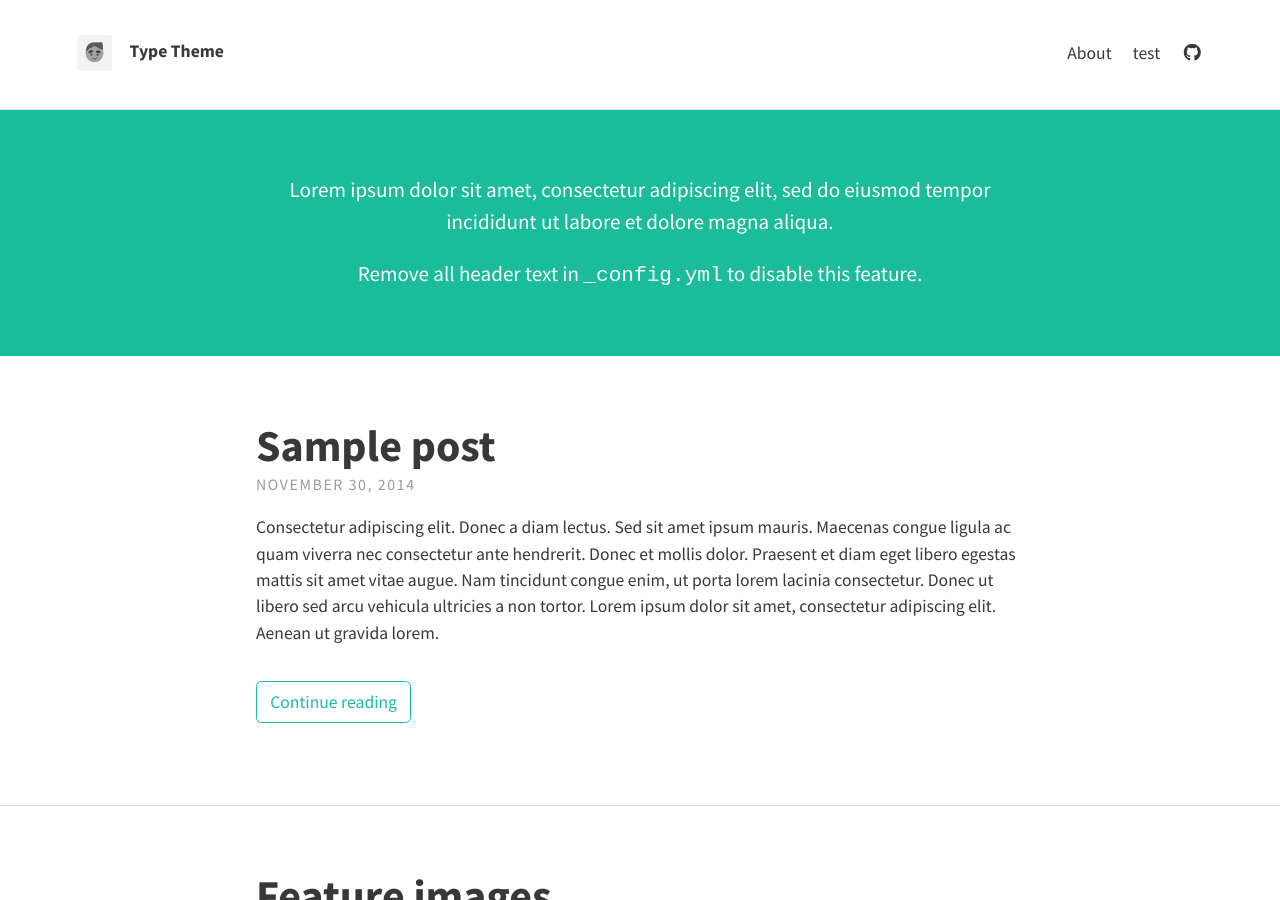
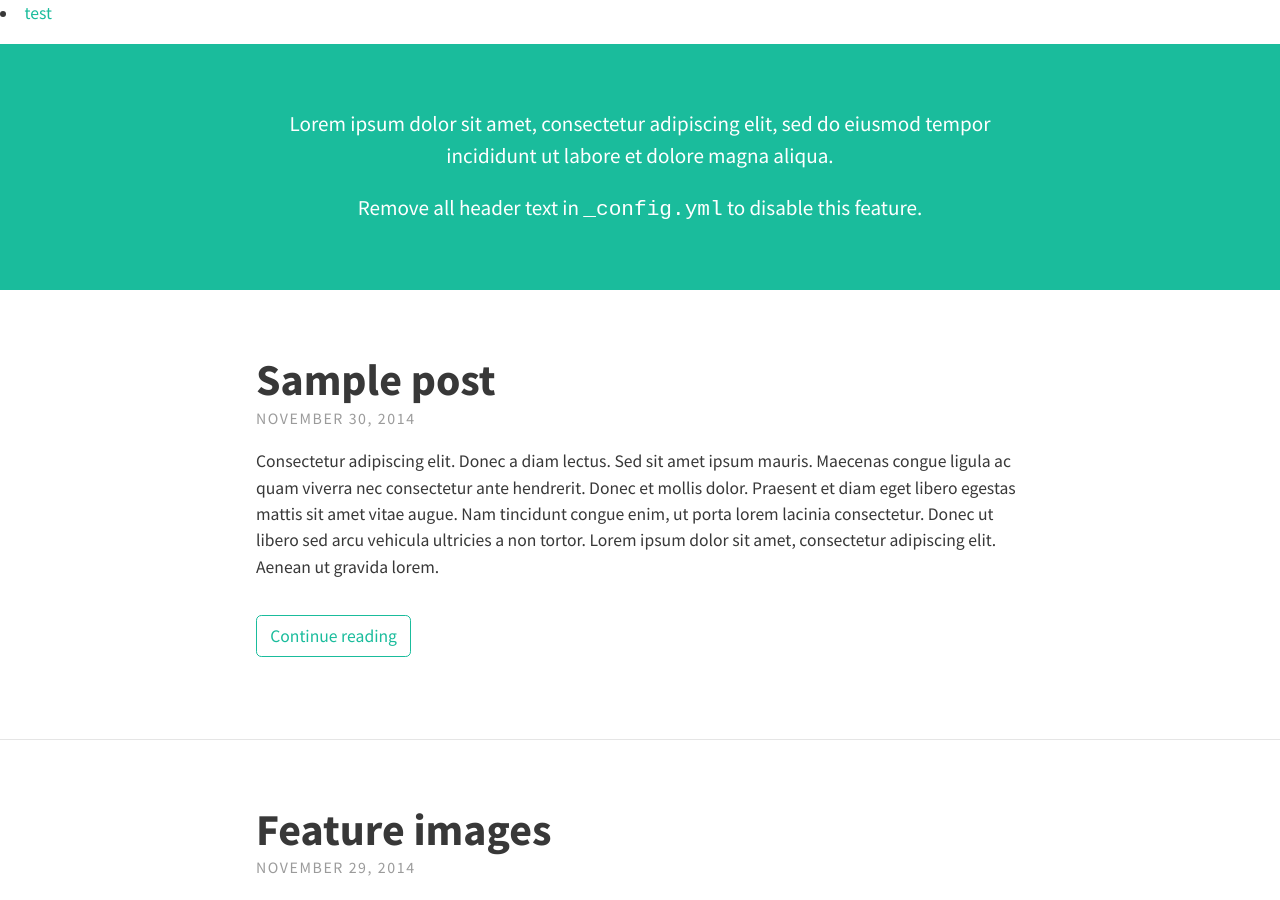
Before and after one commit to 0n1dev/React, a Jekyll site: the page built from index.html, in a window 1280 px wide and 900 px high. Built offline with Jekyll 4.4.1, drawn with Linux system fonts in a browser that asks for light colours; nearby versions of some CDN libraries; the list of posts is cut into pages by our own code.

Commit message:
category edit

```diff
--- a/_includes/header.html
+++ b/_includes/header.html
@@ -1,48 +1,15 @@
-<header class="site-header">
-	<div class="branding">
-		{% if site.theme_settings.gravatar %}
-		<a href="{{ site.baseurl }}/">
-			<img class="avatar" src="https://secure.gravatar.com/avatar/{{ site.theme_settings.gravatar }}?s=100" alt=""/>
-		</a>
-		{% elsif site.theme_settings.avatar %}
-		<a href="{{ site.baseurl }}/">
-			<img class="avatar" src="{{ site.baseurl }}/{{ site.theme_settings.avatar }}" alt=""/>
-		</a>
+<header class="site-category">
+	<ul>
+
+		{% assign pages_list = site.pages %}
+		{% for node in pages_list %}
+		{% if node.title != null %}
+		{% if node.layout == "category" %}
+		<li><a class="category-link {% if page.url == node.url %} active{% endif %}"
+			   href="{{ site.baseurl }}{{ node.url }}">{{ node.title }}</a></li>
 		{% endif %}
-		<h1 class="site-title">
-			<a href="{{ site.baseurl }}/">{{ site.theme_settings.title }}</a>
-		</h1>
-	</div>
-	<nav class="site-nav">
-		<ul>
-			{% if site.theme_settings.site_navigation_sort %}
-				{% assign site_pages = site.pages | sort: site.theme_settings.site_navigation_sort %}
-			{% else %}
-				{% assign site_pages = site.pages %}
-			{% endif %}
-			{% for page in site_pages %}
-			{% if page.title and page.hide != true %}
-			<li>
-				<a class="page-link" href="{{ page.url | relative_url }}">
-					{{ page.title }}
-				</a>
-			</li>
-			{% endif %}
-			{% endfor %}
-			<!-- Social icons from Font Awesome, if enabled  -->
-			{% include icons.html %}
+		{% endif %}
+		{% endfor %}
 
-            <!-- Search bar -->
-            {% if site.theme_settings.search %}
-            <li>
-            <form action="{{ site.baseurl }}/search.html" method="get">
-                <input type="text" id="search-box" name="query" placeholder="Search" class="">
-                <button type="submit" class="">
-                    <i class="fa fa-fw fa-search"></i>
-                </button>
-            </form>
-            </li>
-            {% endif %}
-		</ul>
-	</nav>
+	</ul>
 </header>
```
